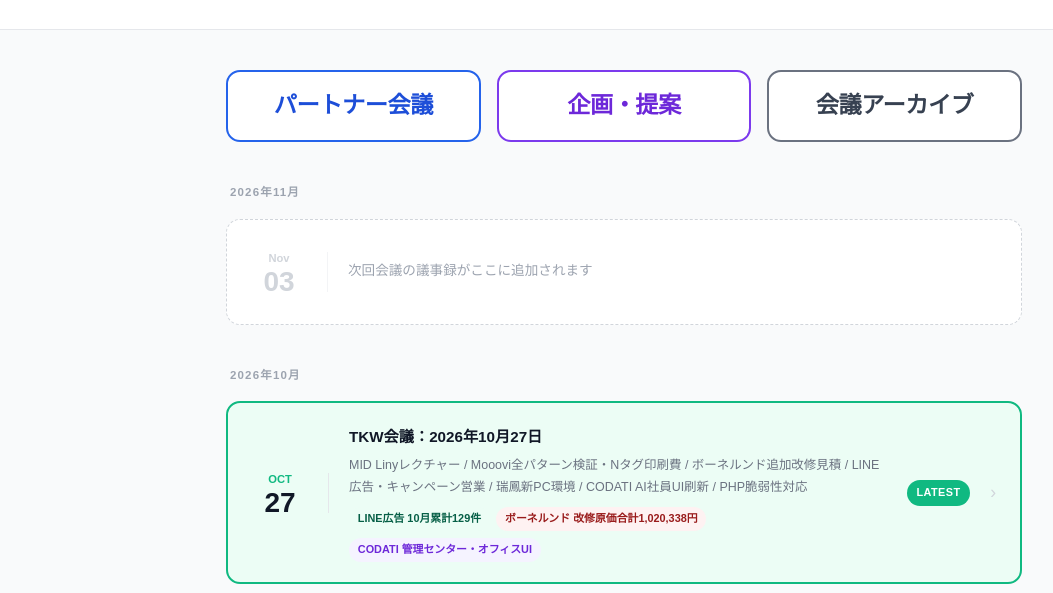
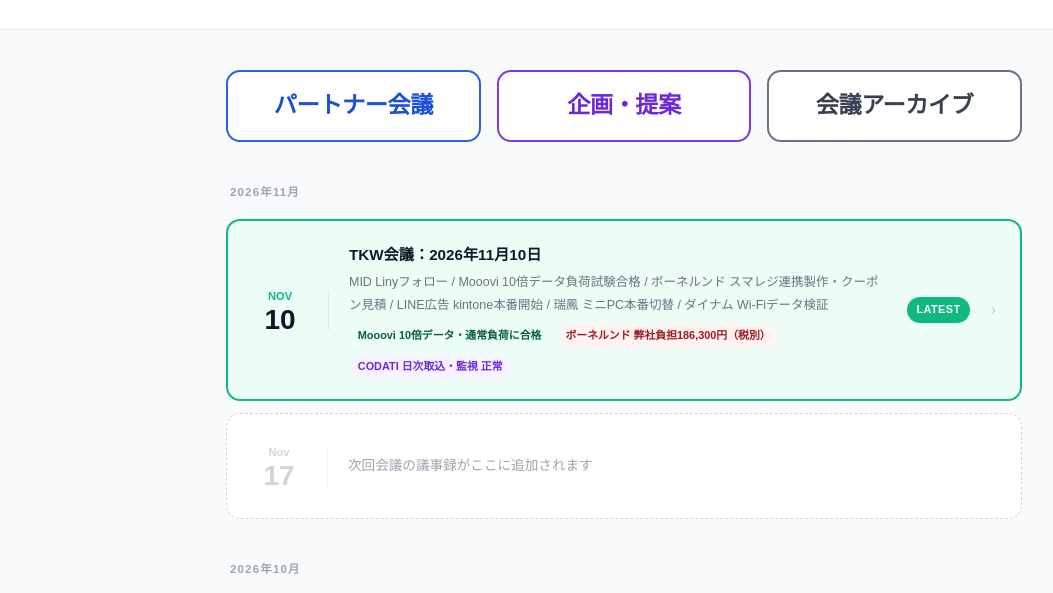
Before and after one commit to shimecava-bw/tkw, a plain HTML site: page index.html in a window 1280 px wide. Shown: the part 155-748 px from the top of the page, without its empty margins (16-1069 px from the left). Drawn offline with Linux system fonts and the light colour scheme.

Commit message:
Update index.html

```diff
--- a/index.html
+++ b/index.html
@@ -87,8 +87,24 @@
 
     <div class="minutes-list">
 
+        <a href="./1110/" class="minutes-card latest" target="_blank" rel="noopener">
+            <div class="card-date"><div class="month">Nov</div><div class="day">10</div></div>
+            <div class="card-divider"></div>
+            <div class="card-body">
+                <div class="card-title">TKW会議：2026年11月10日</div>
+                <div class="card-meta">MID Linyフォロー / Mooovi 10倍データ負荷試験合格 / ボーネルンド スマレジ連携製作・クーポン見積 / LINE広告 kintone本番開始 / 瑞鳳 ミニPC本番切替 / ダイナム Wi-Fiデータ検証</div>
+                <div class="card-tags">
+                    <span class="tag green">Mooovi 10倍データ・通常負荷に合格</span>
+                    <span class="tag red">ボーネルンド 弊社負担186,300円（税別）</span>
+                    <span class="tag" style="background:#f5f3ff;color:#6d28d9;">CODATI 日次取込・監視 正常</span>
+                </div>
+            </div>
+            <span class="latest-badge">LATEST</span>
+            <span class="card-arrow">›</span>
+        </a>
+
         <div class="empty-card">
-            <div class="empty-date"><div class="empty-month">Nov</div><div class="empty-day">03</div></div>
+            <div class="empty-date"><div class="empty-month">Nov</div><div class="empty-day">17</div></div>
             <div class="card-divider" style="background:#f3f4f6;"></div>
             <div class="empty-text">次回会議の議事録がここに追加されます</div>
         </div>
@@ -99,7 +115,7 @@
 
     <div class="minutes-list">
 
-        <a href="./1027/" class="minutes-card latest" target="_blank" rel="noopener">
+        <a href="./1027/" class="minutes-card" target="_blank" rel="noopener">
             <div class="card-date"><div class="month">Oct</div><div class="day">27</div></div>
             <div class="card-divider"></div>
             <div class="card-body">
@@ -111,7 +127,6 @@
                     <span class="tag" style="background:#f5f3ff;color:#6d28d9;">CODATI 管理センター・オフィスUI</span>
                 </div>
             </div>
-            <span class="latest-badge">LATEST</span>
             <span class="card-arrow">›</span>
         </a>
 
```
